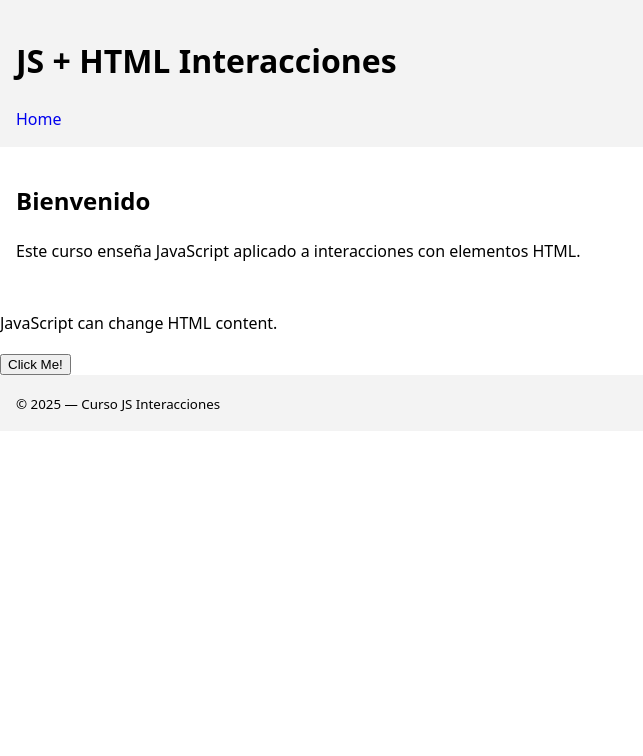
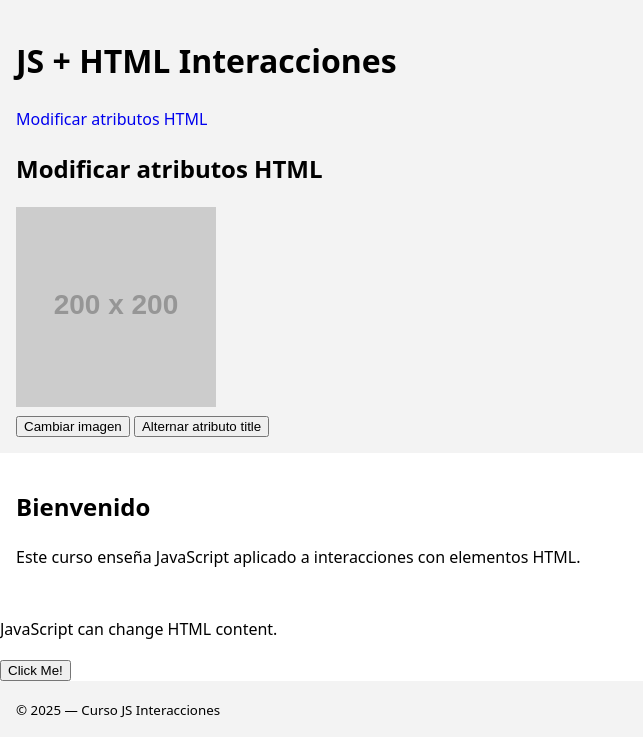
Before and after one commit to XaviPerezCanada/Sistema-de-control-de-versiones, a plain HTML site: page index.html in a window 1280 px wide. Shown: the whole page, without its empty margins (0-643 px from the left). Drawn offline with Linux system fonts and the light colour scheme; placeholder pictures from the web are drawn by us.

Commit message:
Usuario2: implementados los atributos de en l navbar del index

```diff
--- a/index.html
+++ b/index.html
@@ -9,8 +9,18 @@
 <body>
   <header>
     <h1>JS + HTML Interacciones</h1>
+    <!-- Añadimos atributos al navbar, unos  botones para cambiar imagen y otro para alternar el atributo del titulo, tambien impementamos un script del js-->
     <nav>
-      <a href="#home">Home</a>
+      <a href="#atributos-html">Modificar atributos HTML</a>
+
+        <section id="atributos-html">
+        <h2>Modificar atributos HTML</h2>
+        <img id="img-demo" src="https://via.placeholder.com/200" alt="Imagen demo" />
+        <div>
+            <button id="btn-cambiar-src">Cambiar imagen</button>
+            <button id="btn-toggle-title">Alternar atributo title</button>
+        </div>
+</section>
     </nav>
   </header>
 
```
